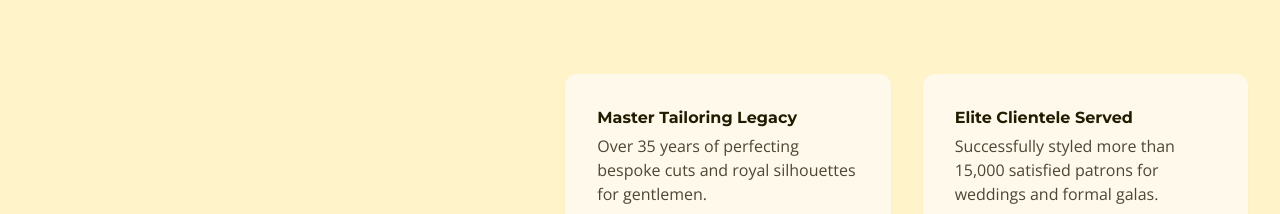
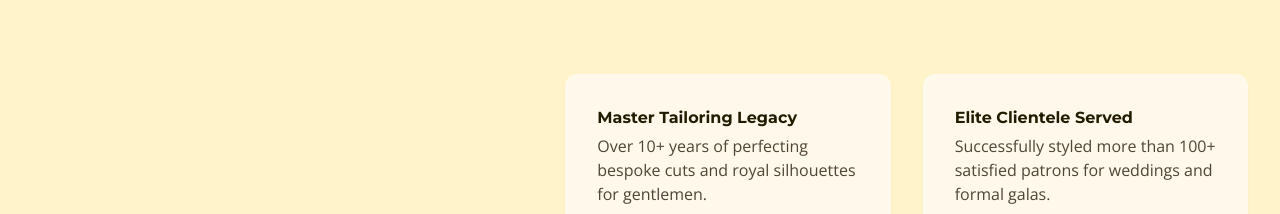
Before and after one commit to sdigitalservices/pantwala, a plain HTML site: page index.html in a window 1280 px wide. Shown: the part 5980-6194 px from the top of the page. Drawn offline with nearby package versions, Linux system fonts and the light colour scheme.

Commit message:
Correct statistics for tailoring experience and patrons
Updated experience and clientele statistics for accuracy.

```diff
--- a/index.html
+++ b/index.html
@@ -360,12 +360,12 @@
 <div class="lg:col-span-7 grid grid-cols-1 md:grid-cols-2 gap-space-md">
 <div class="bg-surface p-space-md rounded-xl shadow-sm">
 <h3 class="font-headline-sm text-on-surface font-bold mb-1">Master Tailoring Legacy</h3>
-<p class="font-body-sm text-on-surface-variant mb-2">Over 35 years of perfecting bespoke cuts and royal silhouettes for gentlemen.</p>
+<p class="font-body-sm text-on-surface-variant mb-2">Over 10+ years of perfecting bespoke cuts and royal silhouettes for gentlemen.</p>
 <span class="font-label-sm text-primary uppercase font-bold">10+ Years</span>
 </div>
 <div class="bg-surface p-space-md rounded-xl shadow-sm">
 <h3 class="font-headline-sm text-on-surface font-bold mb-1">Elite Clientele Served</h3>
-<p class="font-body-sm text-on-surface-variant mb-2">Successfully styled more than 15,000 satisfied patrons for weddings and formal galas.</p>
+<p class="font-body-sm text-on-surface-variant mb-2">Successfully styled more than 100+ satisfied patrons for weddings and formal galas.</p>
 <span class="font-label-sm text-primary uppercase font-bold">100+ Patrons</span>
 </div>
 <div class="bg-surface p-space-md rounded-xl shadow-sm">
```
